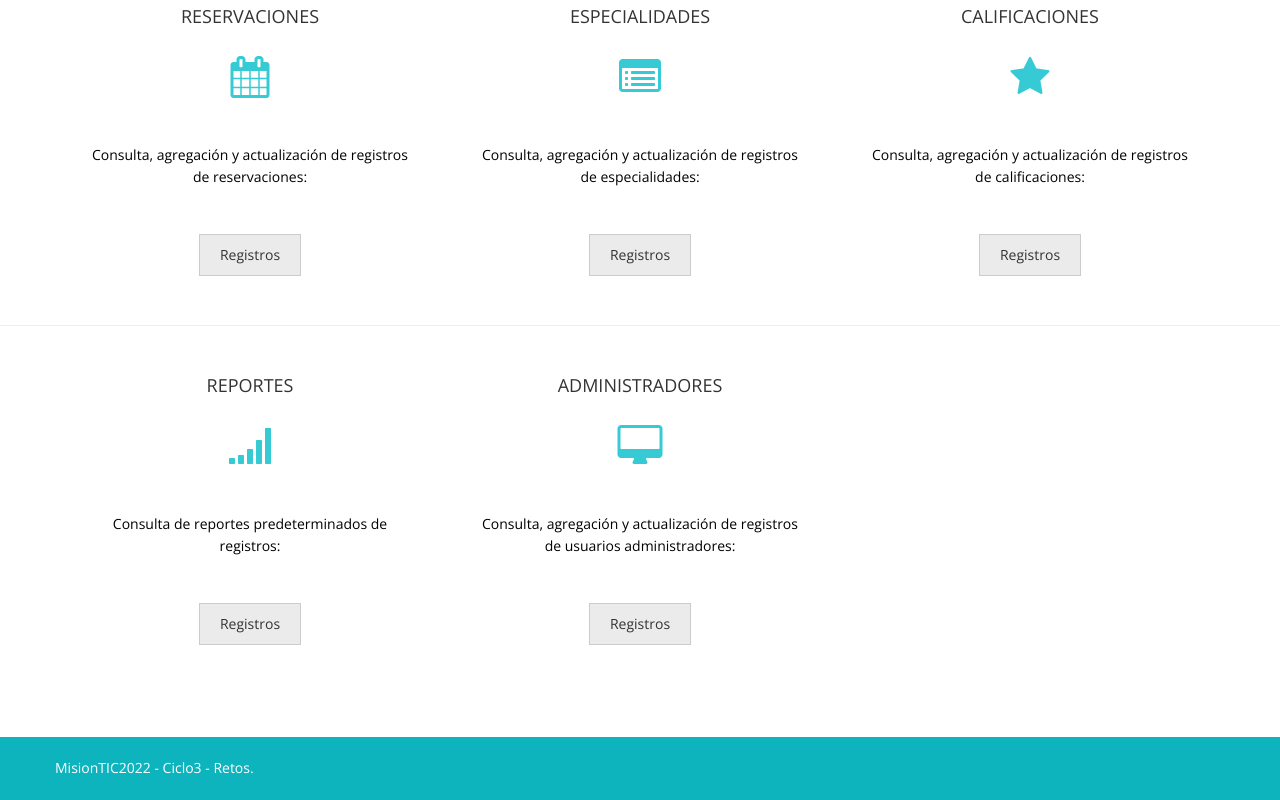
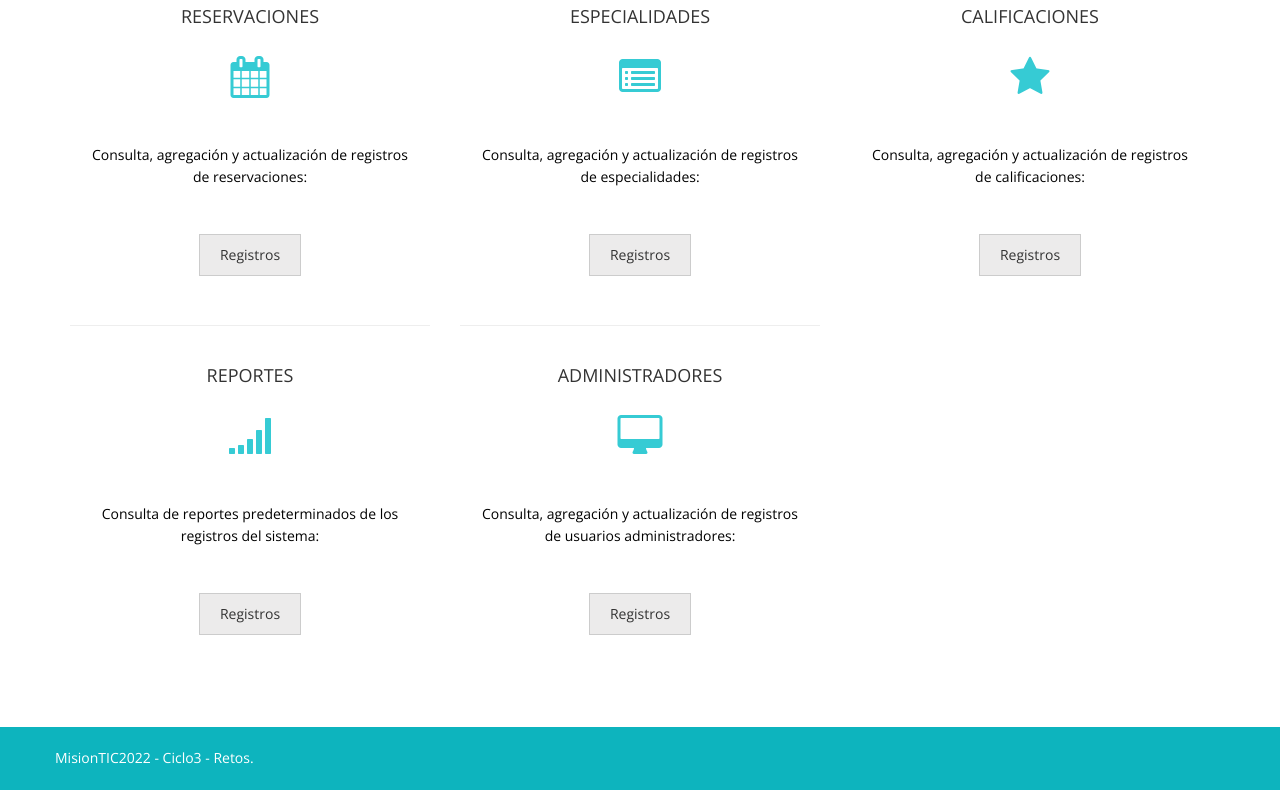
Before and after one commit to cesarhernandezmt/reto5fe, a plain HTML site: page index.html in a window 1280 px wide. Shown: the part 1098-1898 px from the top of the page. Drawn offline with nearby package versions, Linux system fonts and the light colour scheme.

Commit message:
Proyecto Reto5FE v1 - Upload 02 - 20211031

```diff
--- a/index.html
+++ b/index.html
@@ -88,6 +88,7 @@
     </div>
   </div>
 
+  <!-- <hr> -->
   <!-- Categories -->
 
   <div class="container">
@@ -182,18 +183,19 @@
     </div>
   </div>
 
-  <hr>
+  <!-- <hr> -->
 
   <div class="container">
     <div class="row">
       <div class="box">
         <div class="col-md-4">
+          <hr>
           <div class="wow bounceIn" data-wow-offset="0" data-wow-delay="0.7s">
             <h4>REPORTES</h4>
             <div class="icon">
               <i class="fa fa-signal fa-3x"></i>
             </div>
-            <p>Consulta de reportes predeterminados de registros:</p>
+            <p>Consulta de reportes predeterminados de los registros del sistema:</p>
             <div class="ficon">
               <a href="/reto5fe/report.html" class="btn btn-default" role="button">Registros</a>
             </div>
@@ -201,6 +203,7 @@
         </div>
 
         <div class="col-md-4">
+          <hr>
           <div class="wow bounceIn" data-wow-offset="0" data-wow-delay="1.3s">
             <h4>ADMINISTRADORES</h4>
             <div class="icon">
```
